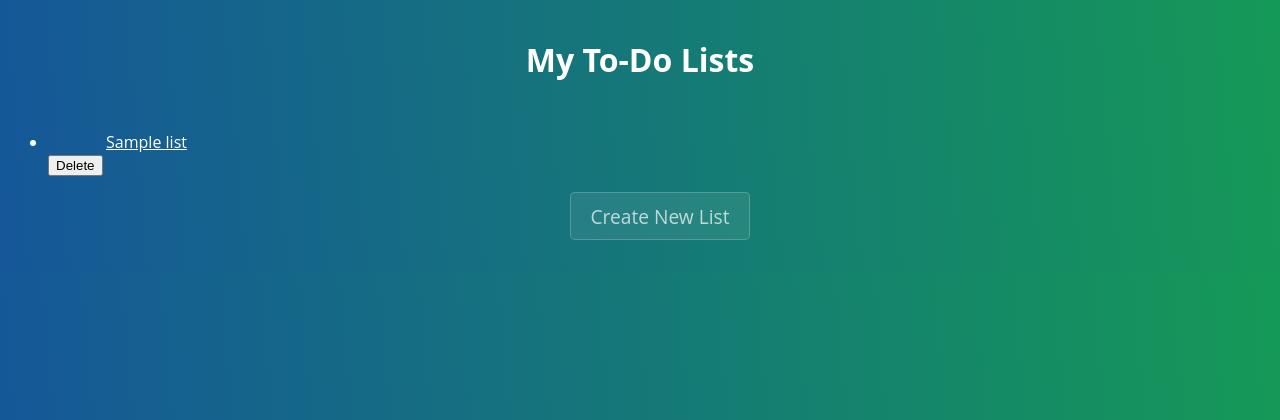
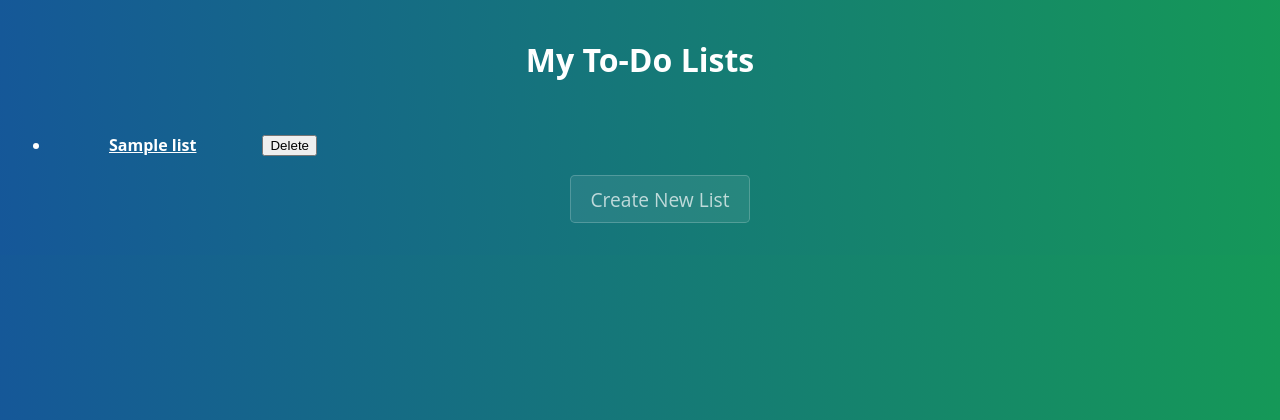
Before and after one commit to sergeek/elimez, a Flask app: page /lists in a window 1280 px wide. Shown: the part 50-470 px from the top of the page. Run offline with Flask 2, Linux system fonts and the light colour scheme; the visitor is signed in with stand-in values (Sample User, id 1); tables that the repository leaves empty hold one stand-in row (values such as "Sample post"); lists and menus that the app fills with data are empty.

Commit message:
fixed location for delete list button

```diff
--- a/templates/lists.html
+++ b/templates/lists.html
@@ -7,14 +7,14 @@
 
         <ul>
         {% for list in lists %}
+        <table>
+        <th><li class="list-title"><a href="/display?list_id={{list.id}}">{{list.title}}</a></li></th>
+        <th><form method='POST' action='/delete-list' style='display:inline-block;'>
 
-        <li class="list-title"><a href="/display?list_id={{list.id}}">{{list.title}}</a></li>
-        <form method='POST' action='/delete-list' style='display:inline-block;'>
-
-                <input type='hidden' name='list-id' value='{{list.id}}'></input>
-                <input type='submit' value='Delete'/>
-                </form>
-
+                <th><input type='hidden' name='list-id' value='{{list.id}}'></input>
+                <input style='float:right' type='submit' value='Delete'/>
+                </form></th>
+        </table>
         {% endfor %}
 
 
--- a/templates/todos.html
+++ b/templates/todos.html
@@ -51,10 +51,12 @@
     <input type="submit" value='Add User' />
 </form>
 
+
 <h3>Users: </h3>
 <ul>
     {% for admin in admins %}
     <li>{{ admin.username }}</li>
+
     {% endfor %}
 </ul>
 
```
